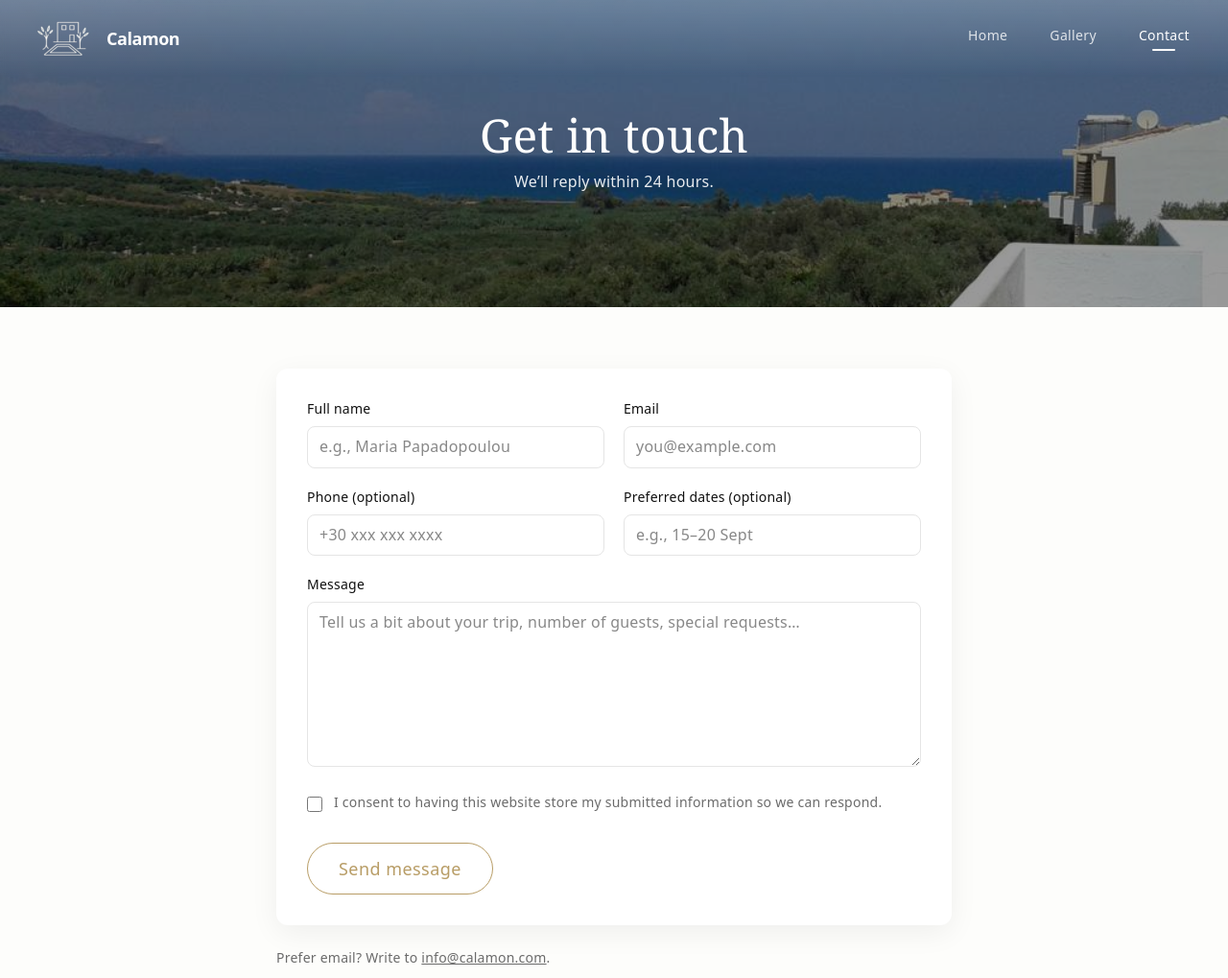
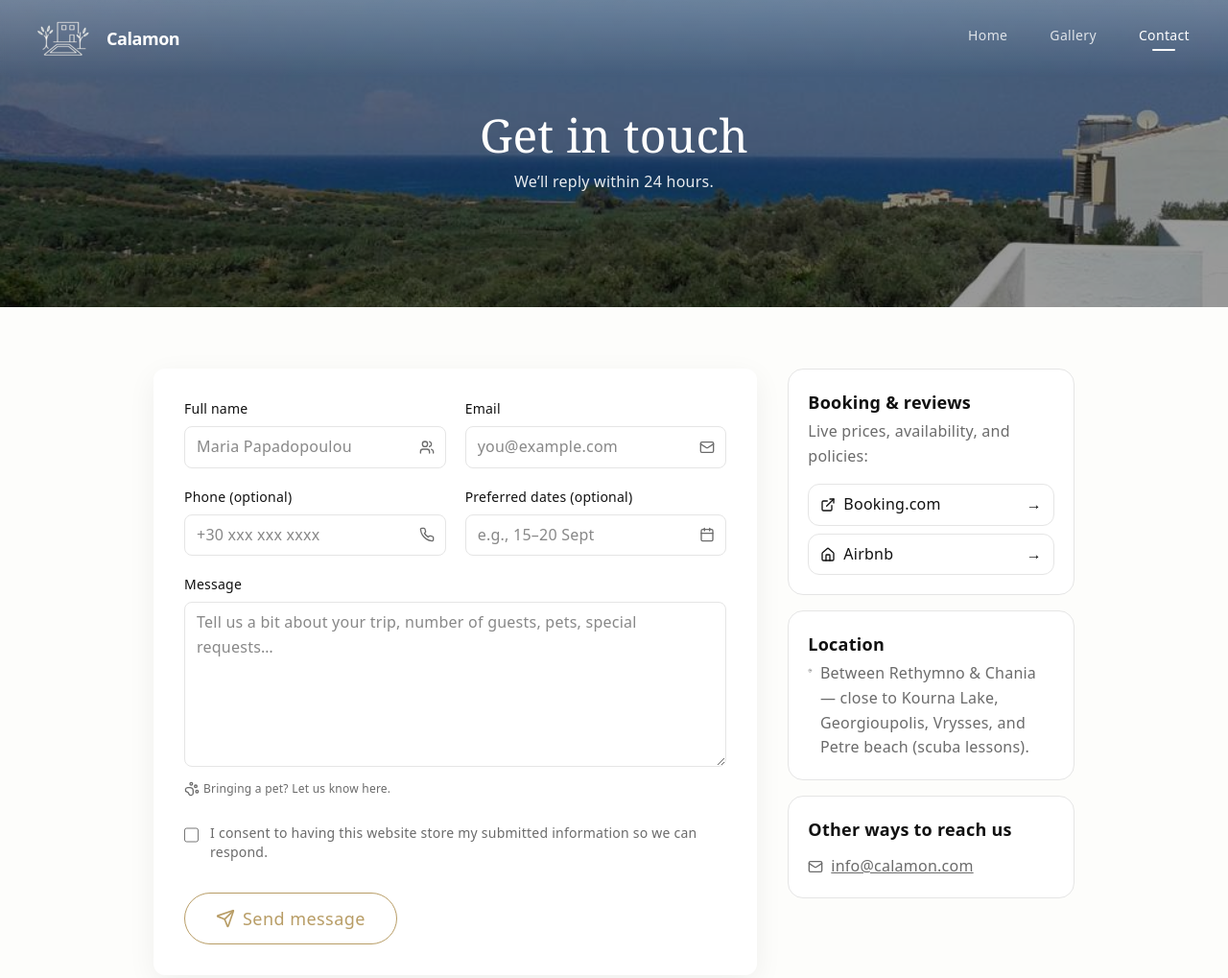
Before and after one commit to Stefavag88/calamon-website, an Astro site: page /contact in a window 1280 px wide. Shown: the top 1019 px of the page at 96% size. Built offline with nearby package versions, Linux system fonts and the light colour scheme; Astro itself is replaced by a stand-in of ours.

Commit message:
improve contact page ui

```diff
--- a/src/pages/contact.astro
+++ b/src/pages/contact.astro
@@ -1,17 +1,34 @@
 ---
 import Layout from "../layouts/Layout.astro";
+import {
+  Mail,
+  Phone,
+  Calendar,
+  Users,
+  Send,
+  CheckCircle2,
+  AlertTriangle,
+  MapPin,
+  Home,
+  ExternalLink,
+  PawPrint,
+} from "@lucide/astro";
 
 // success / error query handling
 const q = new URL(Astro.request.url).searchParams;
 const success = q.get("success") === "1";
 const error = q.get("error") === "1";
+
+// (optional) centralize platform URLs; or move to env
+const bookingUrl = "https://www.booking.com/hotel/gr/your-listing";
+const airbnbUrl  = "https://www.airbnb.com/rooms/your-listing";
 ---
 
-<Layout title="Contact Calamon" description="Get in touch to plan your stay in Episkopi, Crete">
+<Layout title="Contact Calamon" description="Get in touch to plan your peaceful stay between Rethymno & Chania.">
   <main>
     <!-- Hero header -->
     <section class="relative h-[40svh]">
-      <img src="/images/home/hero6.jpg" alt="" class="absolute inset-0 h-full w-full object-cover" />
+      <img src="/images/home/hero6.jpg" alt="Olive trees and pool at Calamon" class="absolute inset-0 h-full w-full object-cover" />
       <div class="absolute inset-0 bg-black/40"></div>
       <div class="relative z-10 h-full flex items-center justify-center text-center px-6">
         <div class="max-w-2xl">
@@ -21,19 +38,31 @@ const error = q.get("error") === "1";
       </div>
     </section>
 
-    <!-- Contact Form -->
-    <section class="mx-auto max-w-3xl px-4 sm:px-6 lg:px-8 py-16">
+    <!-- Contact + quick links -->
+    <section class="mx-auto max-w-5xl px-4 sm:px-6 lg:px-8 py-16">
+      <!-- Banners -->
       {success && (
-        <div class="mb-6 rounded-lg border border-emerald-300 bg-emerald-50 px-4 py-3 text-emerald-800">
-          ✅ Thank you — your message has been sent. We’ll get back to you shortly.
+        <div class="mb-6 flex items-start gap-3 rounded-lg border border-emerald-300 bg-emerald-50 px-4 py-3 text-emerald-900" aria-live="polite" role="status">
+          <CheckCircle2 class="mt-0.5 h-5 w-5" />
+          <div>
+            <strong>Thank you — your message has been sent.</strong>
+            <div>We’ll get back to you shortly.</div>
+          </div>
         </div>
       )}
       {error && (
-        <div class="mb-6 rounded-lg border border-red-300 bg-red-50 px-4 py-3 text-red-800">
-          ❌ Something went wrong. Please try again or email us at <a href="mailto:info@calamon.com" class="underline">info@calamon.com</a>.
+        <div class="mb-6 flex items-start gap-3 rounded-lg border border-red-300 bg-red-50 px-4 py-3 text-red-900" aria-live="assertive" role="alert">
+          <AlertTriangle class="mt-0.5 h-5 w-5" />
+          <div>
+            <strong>Something went wrong.</strong>
+            <div>Please try again or email us at <a href="mailto:info@calamon.com" class="underline">info@calamon.com</a>.</div>
+          </div>
         </div>
       )}
 
+      <div class="grid grid-cols-1 lg:grid-cols-3 gap-8">
+        <!-- Form -->
+        <div class="lg:col-span-2">
           <form
             name="contact"
             method="POST"
@@ -50,38 +79,50 @@ const error = q.get("error") === "1";
             <div class="grid grid-cols-1 sm:grid-cols-2 gap-5">
               <div>
                 <label for="name" class="block text-sm font-medium">Full name</label>
+                <div class="mt-2 relative">
                   <input
-              id="name" name="name" type="text" required
-              class="mt-2 w-full rounded-lg border border-[var(--color-border)] bg-white px-3 py-2 outline-none focus:ring-2 focus:ring-[var(--color-brand)]"
-              placeholder="e.g., Maria Papadopoulou"
+                    id="name" name="name" type="text" required autocomplete="name"
+                    class="peer w-full rounded-lg border border-[var(--color-border)] bg-white px-3 py-2 outline-none focus:ring-2 focus:ring-[var(--color-brand)]"
+                    placeholder="Maria Papadopoulou"
                   />
+                  <Users class="pointer-events-none absolute right-3 top-1/2 -translate-y-1/2 h-4 w-4 text-[var(--color-muted)] peer-focus:text-[var(--color-brand)]" />
+                </div>
               </div>
 
               <div>
                 <label for="email" class="block text-sm font-medium">Email</label>
+                <div class="mt-2 relative">
                   <input
-              id="email" name="email" type="email" required
-              class="mt-2 w-full rounded-lg border border-[var(--color-border)] bg-white px-3 py-2 outline-none focus:ring-2 focus:ring-[var(--color-brand)]"
+                    id="email" name="email" type="email" required autocomplete="email"
+                    class="peer w-full rounded-lg border border-[var(--color-border)] bg-white px-3 py-2 outline-none focus:ring-2 focus:ring-[var(--color-brand)]"
                     placeholder="you@example.com"
                   />
+                  <Mail class="pointer-events-none absolute right-3 top-1/2 -translate-y-1/2 h-4 w-4 text-[var(--color-muted)] peer-focus:text-[var(--color-brand)]" />
+                </div>
               </div>
 
               <div>
                 <label for="phone" class="block text-sm font-medium">Phone (optional)</label>
+                <div class="mt-2 relative">
                   <input
-              id="phone" name="phone" type="tel"
-              class="mt-2 w-full rounded-lg border border-[var(--color-border)] bg-white px-3 py-2 outline-none focus:ring-2 focus:ring-[var(--color-brand)]"
+                    id="phone" name="phone" type="tel" autocomplete="tel" inputmode="tel" pattern="^[0-9+\s()-]{6,}$"
+                    class="peer w-full rounded-lg border border-[var(--color-border)] bg-white px-3 py-2 outline-none focus:ring-2 focus:ring-[var(--color-brand)]"
                     placeholder="+30 xxx xxx xxxx"
                   />
+                  <Phone class="pointer-events-none absolute right-3 top-1/2 -translate-y-1/2 h-4 w-4 text-[var(--color-muted)] peer-focus:text-[var(--color-brand)]" />
+                </div>
               </div>
 
               <div>
                 <label for="dates" class="block text-sm font-medium">Preferred dates (optional)</label>
+                <div class="mt-2 relative">
                   <input
-              id="dates" name="dates" type="text"
-              class="mt-2 w-full rounded-lg border border-[var(--color-border)] bg-white px-3 py-2 outline-none focus:ring-2 focus:ring-[var(--color-brand)]"
+                    id="dates" name="dates" type="text" autocomplete="off"
+                    class="peer w-full rounded-lg border border-[var(--color-border)] bg-white px-3 py-2 outline-none focus:ring-2 focus:ring-[var(--color-brand)]"
                     placeholder="e.g., 15–20 Sept"
                   />
+                  <Calendar class="pointer-events-none absolute right-3 top-1/2 -translate-y-1/2 h-4 w-4 text-[var(--color-muted)] peer-focus:text-[var(--color-brand)]" />
+                </div>
               </div>
             </div>
 
@@ -90,8 +131,11 @@ const error = q.get("error") === "1";
               <textarea
                 id="message" name="message" rows={6} required
                 class="mt-2 w-full rounded-lg border border-[var(--color-border)] bg-white px-3 py-2 outline-none focus:ring-2 focus:ring-[var(--color-brand)]"
-            placeholder="Tell us a bit about your trip, number of guests, special requests…"
+                placeholder="Tell us a bit about your trip, number of guests, pets, special requests…"
               ></textarea>
+              <p class="mt-2 text-xs text-[var(--color-muted)] inline-flex items-center gap-1">
+                <PawPrint class="h-4 w-4" /> Bringing a pet? Let us know here.
+              </p>
             </div>
 
             <div class="mt-5 flex items-start gap-3">
@@ -104,18 +148,54 @@ const error = q.get("error") === "1";
             <div class="mt-8">
               <button
                 type="submit"
-            class="rounded-full border border-[var(--color-brand)] text-[var(--color-brand)]
+                class="inline-flex items-center gap-2 rounded-full border border-[var(--color-brand)] text-[var(--color-brand)]
                        px-8 py-3 text-lg tracking-wide hover:bg-[var(--color-brand)] hover:text-white transition"
               >
-            Send message
+                <Send class="h-5 w-5" /> Send message
               </button>
             </div>
           </form>
+        </div>
 
-      <!-- Alt contact -->
-      <p class="mt-6 text-sm text-[var(--color-muted)]">
-        Prefer email? Write to <a href="mailto:info@calamon.com" class="underline">info@calamon.com</a>.
+        <!-- Quick info / platforms -->
+        <aside class="lg:col-span-1 space-y-4">
+          <div class="rounded-2xl border border-[var(--color-border)] bg-[var(--color-surface)] p-5">
+            <h2 class="text-lg font-semibold">Booking & reviews</h2>
+            <p class="mt-1 text-[var(--color-muted)]">Live prices, availability, and policies:</p>
+            <div class="mt-4 space-y-2">
+              <a href={bookingUrl} target="_blank" rel="noopener"
+                 class="flex items-center justify-between rounded-xl border border-[var(--color-border)] px-3 py-2 hover:bg-[var(--color-bg)] transition">
+                <span class="inline-flex items-center gap-2"><ExternalLink class="h-4 w-4" /> Booking.com</span>
+                <span aria-hidden="true">→</span>
+              </a>
+              <a href={airbnbUrl} target="_blank" rel="noopener"
+                 class="flex items-center justify-between rounded-xl border border-[var(--color-border)] px-3 py-2 hover:bg-[var(--color-bg)] transition">
+                <span class="inline-flex items-center gap-2"><Home class="h-4 w-4" /> Airbnb</span>
+                <span aria-hidden="true">→</span>
+              </a>
+            </div>
+          </div>
+
+          <div class="rounded-2xl border border-[var(--color-border)] bg-[var(--color-surface)] p-5">
+            <h2 class="text-lg font-semibold">Location</h2>
+            <p class="mt-1 text-[var(--color-muted)] inline-flex items-start gap-2">
+              <MapPin class="mt-0.5 h-4 w-4" />
+              Between Rethymno & Chania — close to Kourna Lake, Georgioupolis, Vrysses, and Petre beach (scuba lessons).
             </p>
+          </div>
+
+          <!-- Optional: phone/email quick cards -->
+          <div class="rounded-2xl border border-[var(--color-border)] bg-[var(--color-surface)] p-5">
+            <h2 class="text-lg font-semibold">Other ways to reach us</h2>
+            <ul class="mt-3 space-y-2 text-[var(--color-muted)]">
+              <li class="flex items-center gap-2"><Mail class="h-4 w-4" /><a class="underline" href="mailto:info@calamon.com">info@calamon.com</a></li>
+              <!-- Add phone if you want it public:
+              <li class="flex items-center gap-2"><Phone class="h-4 w-4" /><a class="underline" href="tel:+30XXXXXXXXXX">+30 XXX XXX XXXX</a></li>
+              -->
+            </ul>
+          </div>
+        </aside>
+      </div>
     </section>
   </main>
 </Layout>
```
Lines whose indentation alone changed are shown as unchanged.
